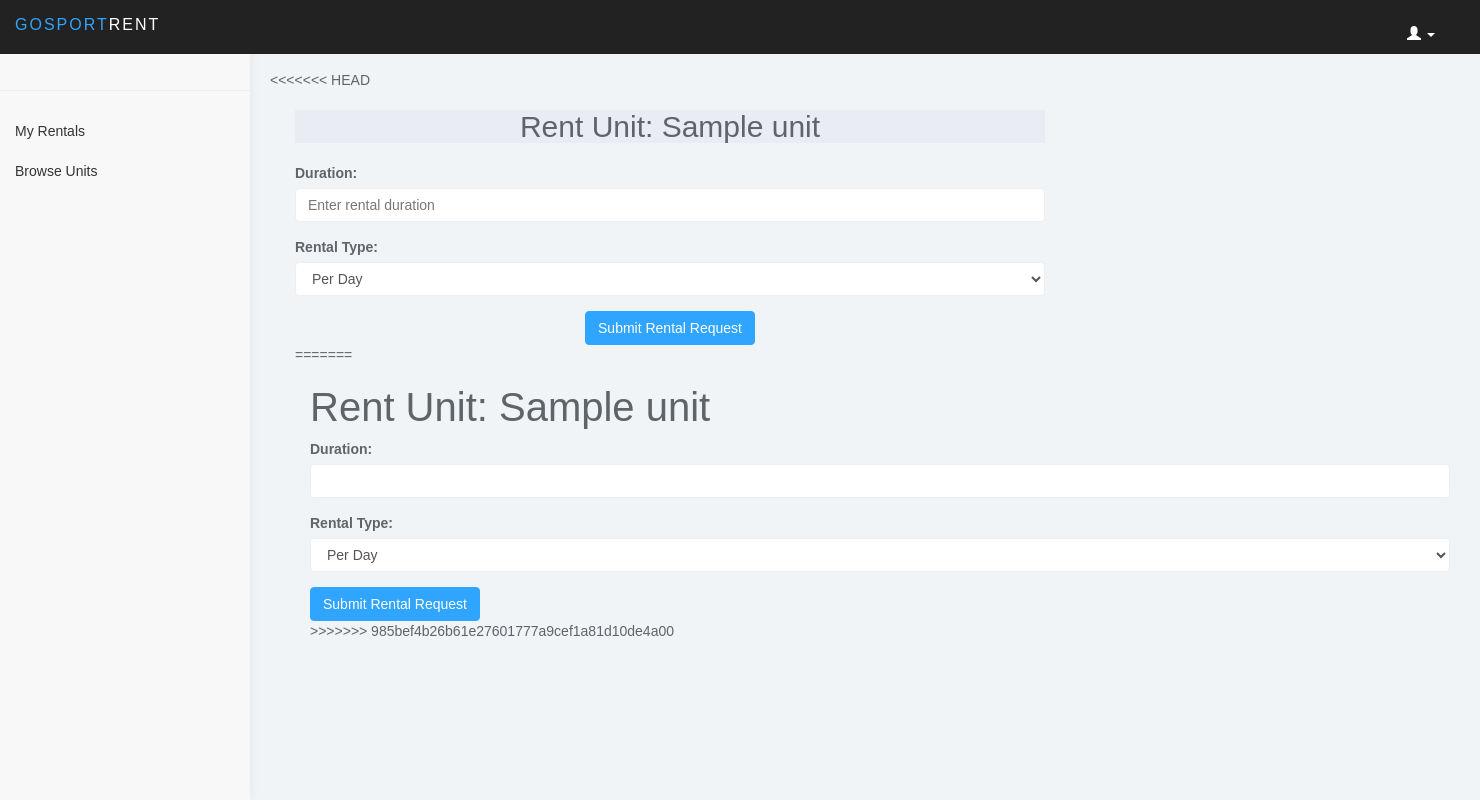
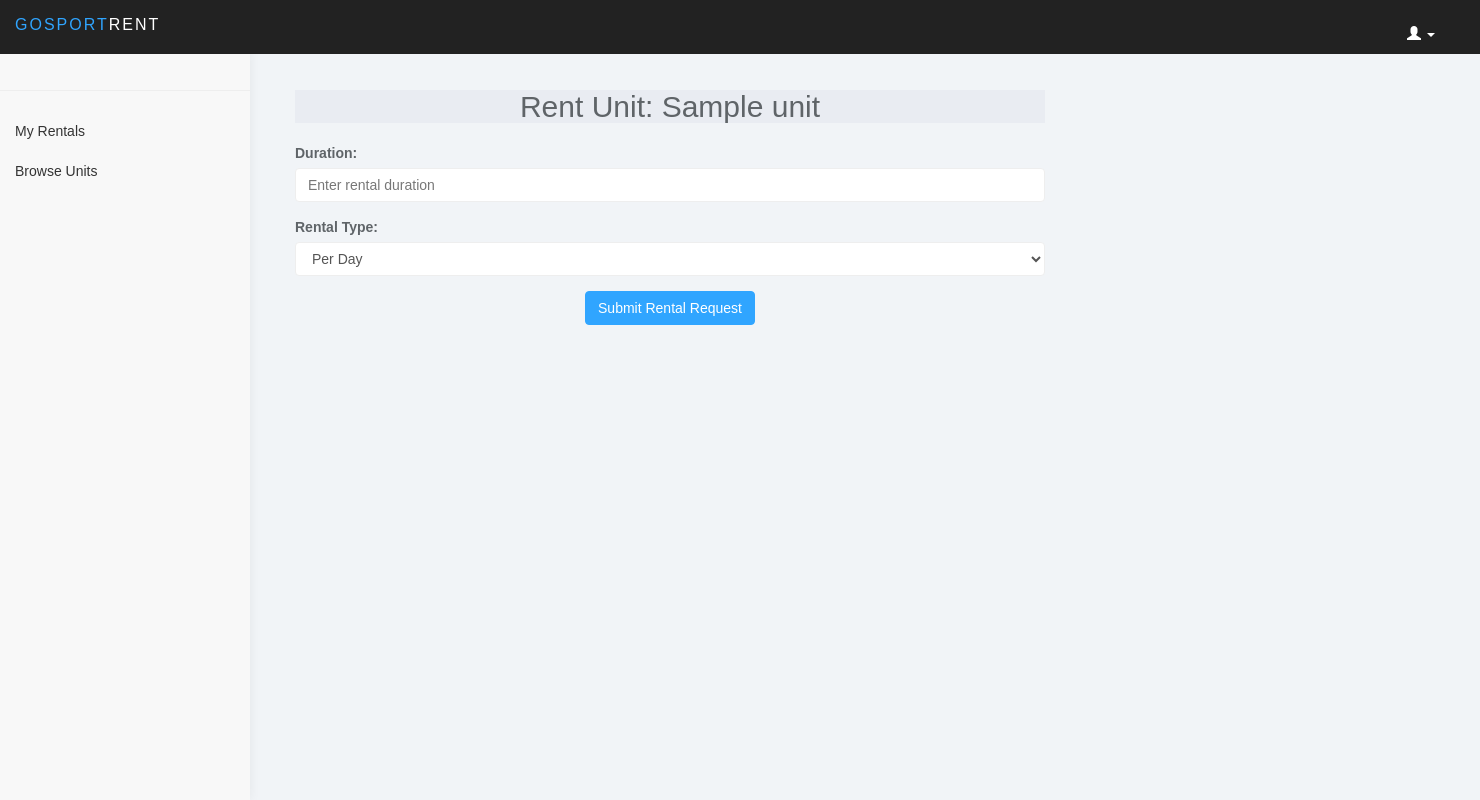
Before and after one commit to JstGrizz/GoSportRent, a CodeIgniter 4 app: the page made by app/Views/rent_unit.php in a window 1480 px wide. Run offline with PHP 8.4 and a stand-in for CodeIgniter, Linux system fonts and the light colour scheme; the template is opened without the code that fills it: most values are stand-ins (such as "Sample title", 1, 10 or a date in 2020); data that the repository does not hold is empty; some libraries are stand-ins or nearby versions.

Commit message:
update frontand

```diff
--- a/app/Views/rent_unit.php
+++ b/app/Views/rent_unit.php
@@ -1,7 +1,6 @@
 <?= $this->extend('template/user_layout'); ?>
 
 <?= $this->section('content'); ?>
-<<<<<<< HEAD
     <style>
     .card {
     background: none;
@@ -48,27 +47,4 @@
                 </div>
             </div>
         </div>
-        =======
-        <div class="container">
-            <h1>Rent Unit: <?= esc($unit['name']); ?></h1>
-            <form action="<?= base_url('process_rental'); ?>" method="post">
-                <input type="hidden" name="unit_id" value="<?= esc($unit['id']); ?>">
-
-                <div class="form-group">
-                    <label for="duration">Duration:</label>
-                    <input type="number" class="form-control" id="duration" name="duration" required min="1">
-                </div>
-
-                <div class="form-group">
-                    <label for="type">Rental Type:</label>
-                    <select class="form-control" id="type" name="type">
-                        <option value="day">Per Day</option>
-                        <option value="month">Per Month</option>
-                    </select>
-                </div>
-
-                <button type="submit" class="btn btn-primary">Submit Rental Request</button>
-            </form>
-            >>>>>>> 985bef4b26b61e27601777a9cef1a81d10de4a00
-        </div>
         <?= $this->endSection(); ?>
```
Also changed, not shown: app/Views/unit_list.php (+0 -33 lines).
